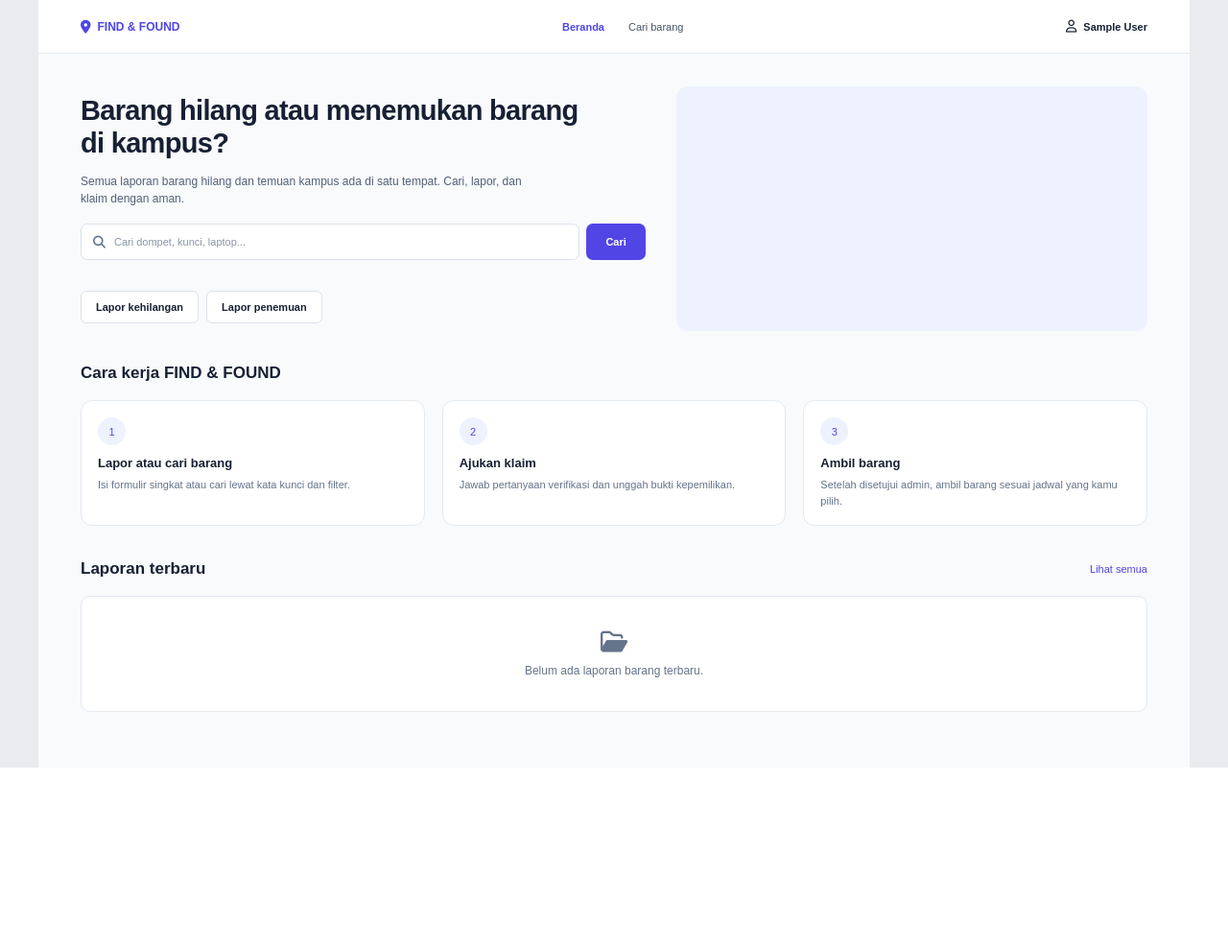
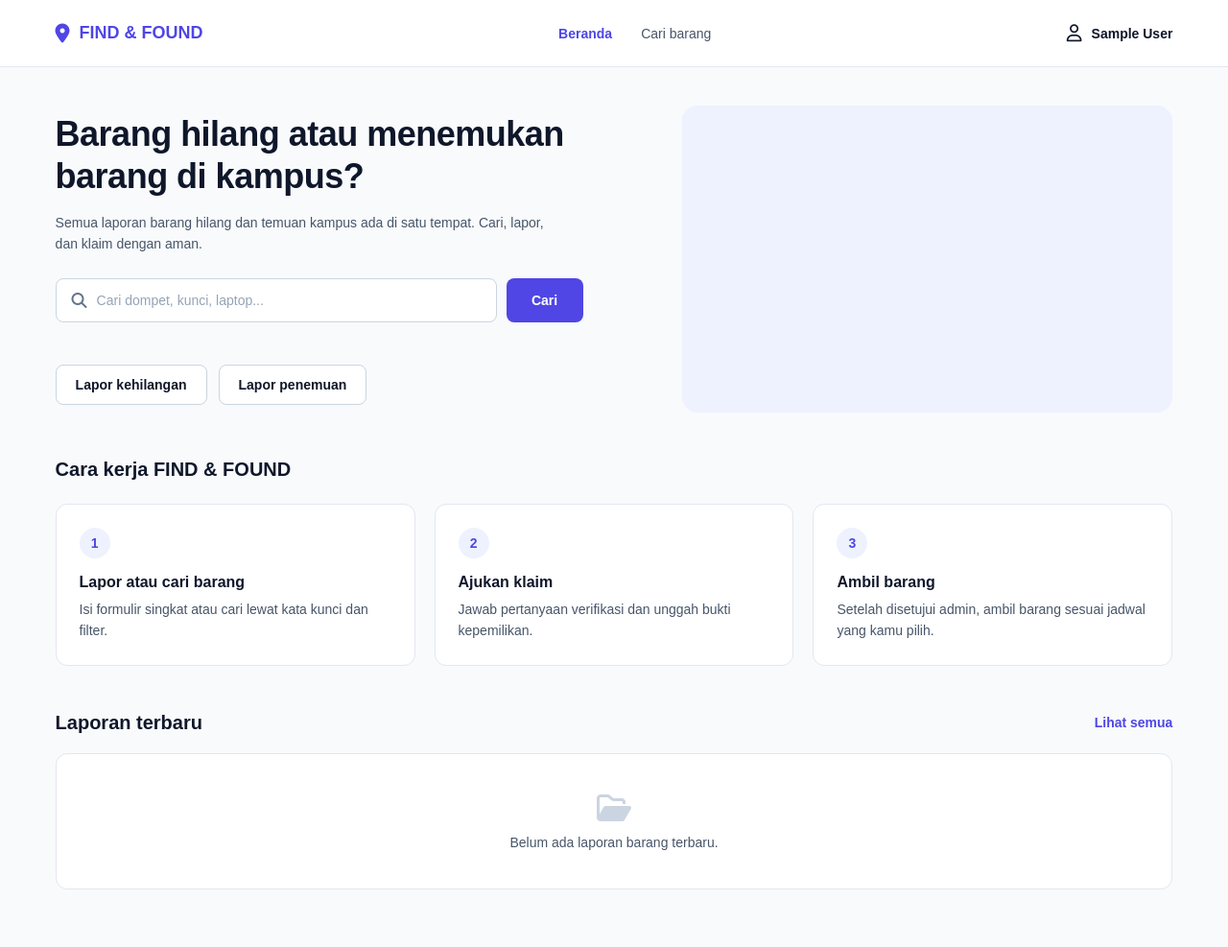
Before and after one commit to dehendywijay/Find-Found, a PHP site: page /mahasiswa/dashboard.php in a window 1280 px wide. Shown: the whole page at 96% size. Before the commit the page ends 800 px from the top, so only its background shows below. Run offline with PHP 8.4, Linux system fonts and the light colour scheme; the visitor is signed in with stand-in values (Sample User, id 1); data that the repository does not hold is empty.

Commit message:
memperbaiki tampilan dashboard

```diff
--- a/assets/css/mahasiswa-dashboard.css
+++ b/assets/css/mahasiswa-dashboard.css
@@ -7,9 +6,9 @@
 
 body {
     font-family: Arial, Helvetica, sans-serif;
-    background: #e9ebef;
-    color: #172033;
-    font-size: 12px;
+    background: #f8fafc;
+    color: #0f172a;
+    font-size: 14px;
 }
 
 a {
@@ -19,265 +18,305 @@ a {
 
 .page-wrapper {
     width: 100%;
-    max-width: 1200px;
+    max-width: 100%;
     min-height: 100vh;
     margin: 0 auto;
     background: #f8fafc;
 }
 
+/* =================================
+   NAVBAR
+================================= */
+
 .navbar {
-    height: 56px;
-    padding: 0 44px;
+    height: 70px;
+    padding: 0 4.5%;
     display: flex;
     align-items: center;
     justify-content: space-between;
     background: #ffffff;
-    border-bottom: 1px solid #e7eaf0;
+    border-bottom: 1px solid #e2e8f0;
 }
 
 .brand {
     display: flex;
     align-items: center;
-    gap: 7px;
+    gap: 10px;
     color: #4f46e5;
-    font-size: 12px;
-    font-weight: 600;
+    font-size: 18px;
+    font-weight: 700;
 }
 
 .brand i {
-    font-size: 14px;
+    font-size: 20px;
 }
 
 .nav-menu {
     display: flex;
     align-items: center;
-    gap: 25px;
-    height: 100%;
+    gap: 30px;
 }
 
 .nav-menu a {
-    height: 100%;
-    display: flex;
-    align-items: center;
     color: #475569;
-    font-size: 11px;
+    font-size: 14px;
+    transition: .2s;
+}
+
+.nav-menu a:hover,
+.nav-menu a.active {
+    color: #4f46e5;
 }
 
 .nav-menu a.active {
-    color: #4f46e5;
     font-weight: 600;
 }
 
 .profile {
     display: flex;
     align-items: center;
-    gap: 7px;
-    font-size: 11px;
+    gap: 10px;
+    color: #0f172a;
+    font-size: 14px;
     font-weight: 600;
 }
 
 .profile i {
-    font-size: 13px;
+    font-size: 18px;
 }
 
+/* =================================
+   MAIN CONTENT
+================================= */
+
 .main-content {
-    padding: 34px 44px 40px;
+    padding: 40px 4.5% 60px;
 }
 
-/* HERO */
+/* HERO SECTION */
 
 .hero {
     display: grid;
     grid-template-columns: 1.2fr 1fr;
-    gap: 32px;
+    gap: 40px;
     align-items: center;
-    margin-bottom: 30px;
+    margin-bottom: 48px;
 }
 
 .hero-left h1 {
-    max-width: 520px;
-    font-size: 29px;
-    line-height: 1.18;
+    max-width: 550px;
+    font-size: 36px;
+    line-height: 1.2;
     font-weight: 700;
-    letter-spacing: -0.7px;
+    letter-spacing: -0.5px;
 }
 
 .hero-description {
-    max-width: 470px;
-    margin-top: 14px;
-    color: #536176;
-    font-size: 12px;
-    line-height: 1.5;
+    max-width: 520px;
+    margin-top: 16px;
+    color: #475569;
+    font-size: 14px;
+    line-height: 1.6;
 }
 
 .search-form {
     display: flex;
-    gap: 7px;
-    margin-top: 17px;
+    gap: 10px;
+    margin-top: 24px;
+    max-width: 550px;
 }
 
 .search-input {
-    height: 38px;
+    height: 46px;
     flex: 1;
     display: flex;
     align-items: center;
-    gap: 9px;
-    padding: 0 12px;
+    gap: 10px;
+    padding: 0 16px;
     background: #ffffff;
-    border: 1px solid #dce2eb;
-    border-radius: 7px;
+    border: 1px solid #cbd5e1;
+    border-radius: 8px;
 }
 
 .search-input i {
     color: #64748b;
-    font-size: 13px;
+    font-size: 16px;
 }
 
 .search-input input {
     width: 100%;
     border: none;
     outline: none;
-    font-size: 11px;
+    font-size: 14px;
     background: transparent;
-    color: #172033;
+    color: #0f172a;
 }
 
 .search-input input::placeholder {
-    color: #8995a8;
+    color: #94a3b8;
 }
 
 .search-form button {
-    height: 38px;
-    min-width: 62px;
+    height: 46px;
+    min-width: 80px;
     border: none;
-    border-radius: 7px;
-    background: #5145e5;
+    border-radius: 8px;
+    background: #4f46e5;
     color: #ffffff;
-    font-size: 11px;
+    font-size: 14px;
     font-weight: 600;
     cursor: pointer;
+    transition: background 0.2s;
+}
+
+.search-form button:hover {
+    background: #4338ca;
 }
 
 .category-list {
     display: flex;
     flex-wrap: wrap;
-    gap: 7px;
-    margin-top: 15px;
+    gap: 10px;
+    margin-top: 20px;
 }
 
 .category-list a {
-    padding: 6px 11px;
-    border: 1px solid #dce2eb;
+    padding: 8px 16px;
+    border: 1px solid #cbd5e1;
     border-radius: 20px;
     background: #ffffff;
     color: #475569;
-    font-size: 10px;
+    font-size: 13px;
+    transition: .2s;
+}
+
+.category-list a:hover {
+    background: #f1f5f9;
+    color: #0f172a;
 }
 
 .report-buttons {
     display: flex;
-    gap: 8px;
-    margin-top: 17px;
+    gap: 12px;
+    margin-top: 24px;
 }
 
 .report-buttons a {
-    padding: 10px 15px;
+    padding: 12px 20px;
     background: #ffffff;
-    border: 1px solid #dce2eb;
-    border-radius: 6px;
-    font-size: 11px;
+    border: 1px solid #cbd5e1;
+    border-radius: 8px;
+    font-size: 14px;
     font-weight: 600;
+    color: #0f172a;
+    transition: .2s;
+}
+
+.report-buttons a:hover {
+    background: #f1f5f9;
 }
 
 .hero-right {
     width: 100%;
-    height: 255px;
+    height: 320px;
     background: #eef2ff;
-    border-radius: 12px;
+    border-radius: 16px;
 }
 
-/* CARA KERJA */
+/* =================================
+   CARA KERJA
+================================= */
 
 .how-section {
-    margin-top: 34px;
+    margin-top: 48px;
 }
 
 .how-section h2,
 .section-heading h2 {
-    font-size: 17px;
+    font-size: 20px;
     font-weight: 700;
+    color: #0f172a;
 }
 
 .how-grid {
     display: grid;
     grid-template-columns: repeat(3, 1fr);
-    gap: 18px;
-    margin-top: 18px;
+    gap: 20px;
+    margin-top: 24px;
 }
 
 .how-card {
-    min-height: 128px;
-    padding: 17px;
+    min-height: 140px;
+    padding: 24px;
     background: #ffffff;
-    border: 1px solid #e4e9f0;
+    border: 1px solid #e2e8f0;
     border-radius: 12px;
 }
 
 .step-number {
-    width: 29px;
-    height: 29px;
+    width: 32px;
+    height: 32px;
     display: flex;
     align-items: center;
     justify-content: center;
     background: #eef2ff;
-    color: #5145e5;
+    color: #4f46e5;
     border-radius: 50%;
-    font-size: 11px;
+    font-size: 14px;
+    font-weight: 600;
 }
 
 .how-card h3 {
-    margin-top: 11px;
-    font-size: 13px;
+    margin-top: 16px;
+    font-size: 16px;
     font-weight: 700;
+    color: #0f172a;
 }
 
 .how-card p {
-    margin-top: 7px;
-    color: #64748b;
-    font-size: 11px;
-    line-height: 1.5;
+    margin-top: 8px;
+    color: #475569;
+    font-size: 14px;
+    line-height: 1.6;
 }
 
-/* LAPORAN TERBARU */
+/* =================================
+   LAPORAN TERBARU
+================================= */
 
 .latest-section {
-    margin-top: 35px;
+    margin-top: 48px;
 }
 
 .section-heading {
     display: flex;
     align-items: center;
     justify-content: space-between;
-    margin-bottom: 18px;
+    margin-bottom: 20px;
 }
 
 .section-heading a {
-    color: #5145e5;
-    font-size: 11px;
+    color: #4f46e5;
+    font-size: 14px;
+    font-weight: 600;
+}
+
+.section-heading a:hover {
+    text-decoration: underline;
 }
 
 .report-grid {
     display: grid;
     grid-template-columns: repeat(4, minmax(0, 1fr));
-    gap: 15px;
+    gap: 20px;
 }
 
 .report-card {
     min-width: 0;
-    padding: 10px;
+    padding: 12px;
     background: #ffffff;
-    border: 1px solid #e4e9f0;
-    border-radius: 10px;
+    border: 1px solid #e2e8f0;
+    border-radius: 12px;
     overflow: hidden;
     transition: border-color 0.2s ease;
 }
@@ -334,55 +380,62 @@ a {
 .report-location {
     display: flex;
     align-items: center;
-    gap: 6px;
-    margin-top: 8px;
-    color: #64748b;
-    font-size: 10px;
+    gap: 8px;
+    margin-top: 10px;
+    color: #475569;
+    font-size: 13px;
 }
 
 .report-location i {
-    color: #475569;
+    color: #64748b;
+    font-size: 14px;
 }
 
 .report-date {
-    margin-top: 7px;
+    margin-top: 10px;
     color: #94a3b8;
-    font-size: 9px;
+    font-size: 12px;
 }
 
 .empty-report {
     grid-column: 1 / -1;
-    padding: 35px;
+    padding: 40px;
     text-align: center;
-    color: #64748b;
+    color: #475569;
     background: #ffffff;
-    border: 1px solid #e4e9f0;
-    border-radius: 10px;
+    border: 1px solid #e2e8f0;
+    border-radius: 12px;
+    font-size: 14px;
 }
 
 .empty-report i {
-    font-size: 25px;
-    margin-bottom: 10px;
+    font-size: 32px;
+    margin-bottom: 12px;
+    color: #cbd5e1;
 }
 
-/* RESPONSIVE */
+/* =================================
+   RESPONSIVE
+================================= */
+
+@media (max-width: 1024px) {
+    .hero-left h1 {
+        font-size: 32px;
+    }
+
+    .report-grid {
+        grid-template-columns: repeat(3, minmax(0, 1fr));
+    }
+}
 
 @media (max-width: 900px) {
-    .navbar {
-        padding: 0 25px;
+    .hero {
+        grid-template-columns: 1fr 0.85fr;
+        gap: 30px;
     }
 
-    .main-content {
-        padding: 28px 25px;
-    }
-
-    .hero {
-        grid-template-columns: 1fr 0.85fr;
-        gap: 20px;
-    }
-
-    .hero-left h1 {
-        font-size: 25px;
+    .how-grid {
+        grid-template-columns: 1fr;
     }
 
     .report-grid {
```
Also changed, not shown: other parts of assets/css/mahasiswa-dashboard.css (+41 -40 lines).
